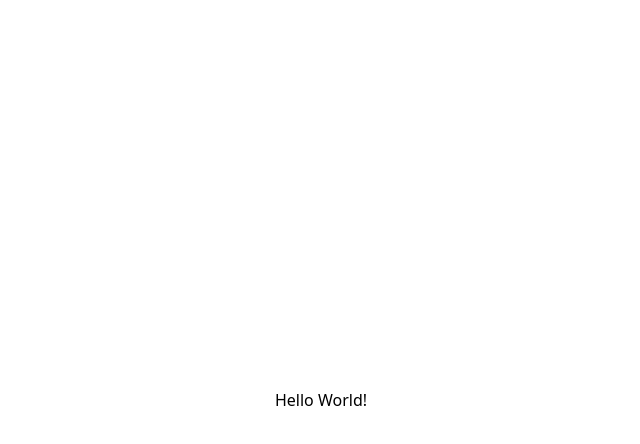
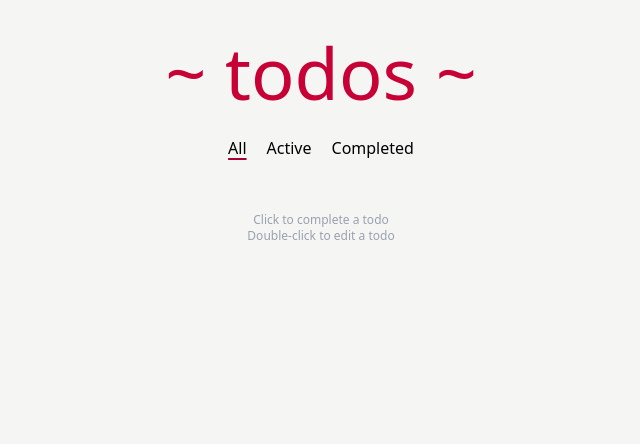
Before and after one commit to allisonylee/todo-app, a website built with Vite: page index.html in a window 1280 px wide. Shown: the whole page, without its empty margins (319-959 px from the left). Built offline with nearby package versions, Linux system fonts and the light colour scheme.

Commit message:
todos-04: Create header, footer, and navigation

```diff
--- a/index.html
+++ b/index.html
@@ -6,8 +6,29 @@
     <meta name="viewport" content="width=device-width, initial-scale=1.0" />
     <title>ToDo App</title>
   </head>
-  <body>
-    <div id="app"></div>
+  <body class="bg-stone-100">
+    <header class="max-w-lg py-4 mx-auto mt-5 font-thin text-center">
+      <h1 class="font-sans text-7xl text-rose-700">~ todos ~</h1>
+    </header>
+    <nav
+      id="todo-nav"
+      class="flex items-center justify-center gap-3 py-2 filters"
+      role="navigation"
+    >
+      <a
+        href="#/"
+        class="p-1 underline underline-offset-4 decoration-rose-800 decoration-2"
+        role="button"
+        >All</a
+      >
+      <a href="#/active" class="p-1" role="button">Active</a>
+      <a href="#/completed" class="p-1" role="button">Completed</a>
+    </nav>
+
+    <footer class="flex flex-col items-center justify-center max-w-lg mx-auto mt-10 text-xs text-gray-400 font-extralight">
+      <div>Click to complete a todo</div>
+      <div>Double-click to edit a todo</div>
+    </footer>
     <script type="module" src="/src/main.js"></script>
   </body>
 </html>
--- a/src/main.js
+++ b/src/main.js
@@ -1,4 +1 @@
 import "./style.css";
-
-const app = document.getElementById("app");
-app.innerHTML = `<div class="flex items-center justify-center h-screen">Hello World!</div>`;
```
